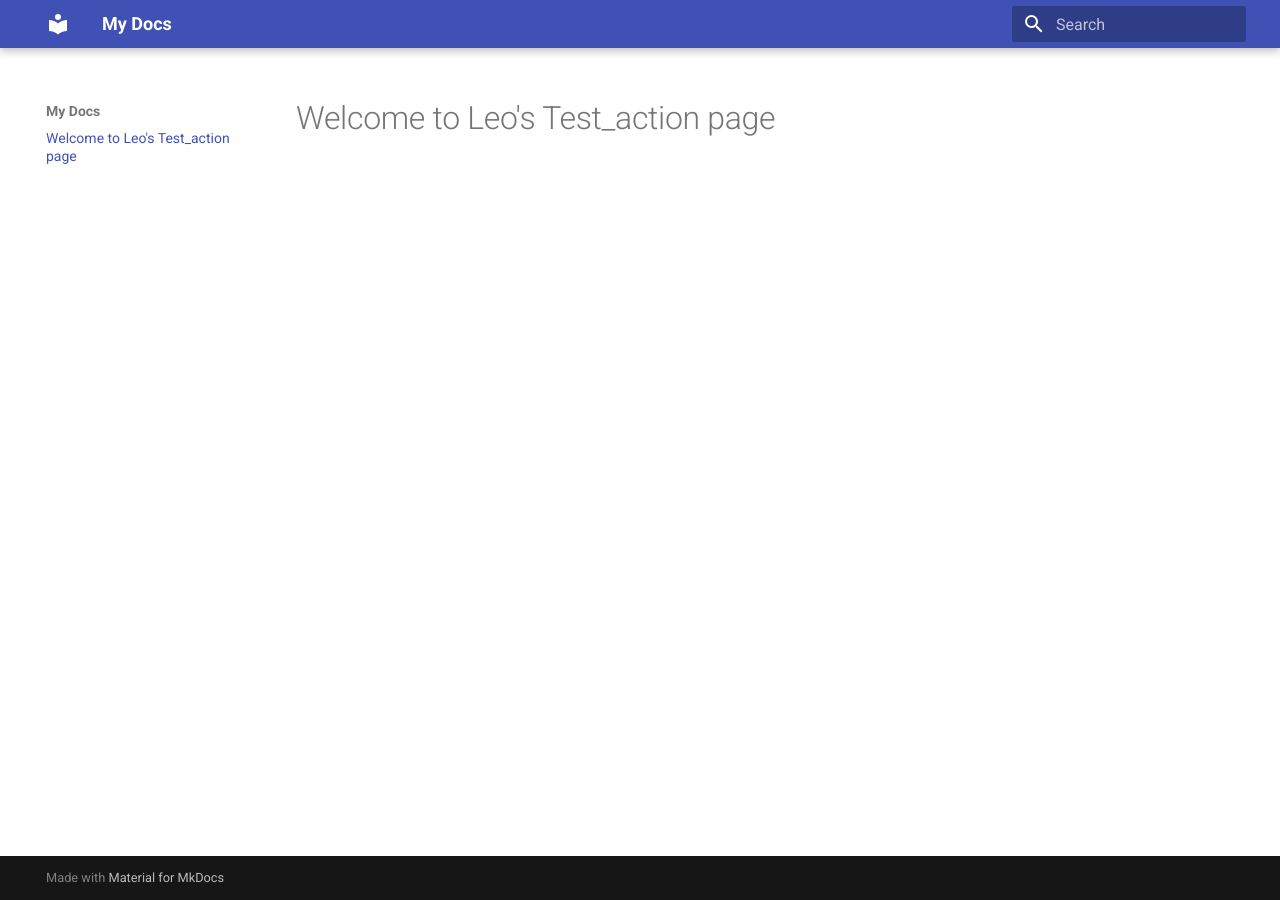
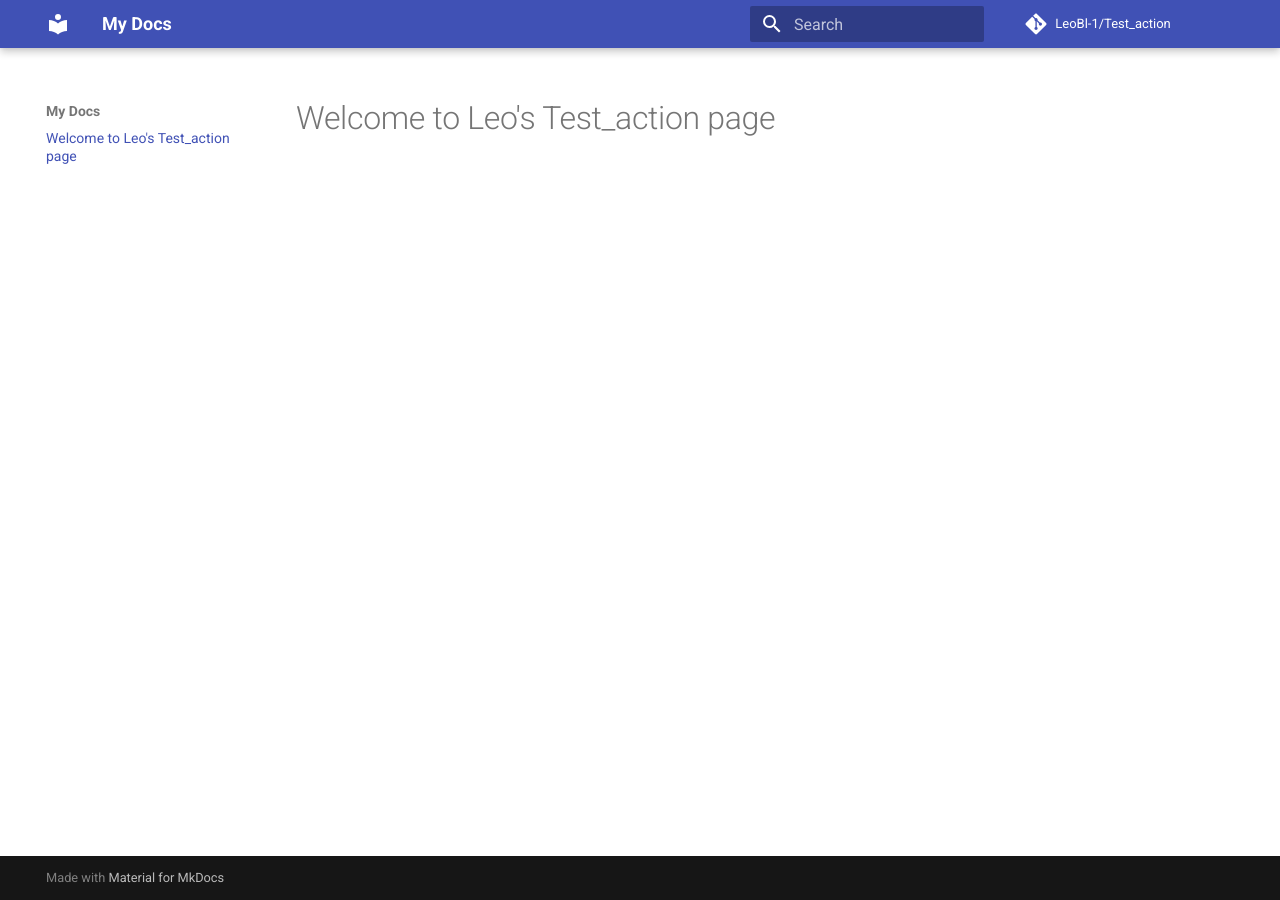
Before and after one commit to LeoBl-1/Test_action, an MkDocs documentation site: the page built from docs/index.md, in a window 1280 px wide. Built offline with MkDocs 1.6.1 and Material for MkDocs 9.7.7, drawn with Linux system fonts in a browser that asks for light colours; comment, search, counter and statistics services are not loaded.

Commit message:
Update page

```diff
--- a/mkdocs.yml
+++ b/mkdocs.yml
@@ -1,7 +1,8 @@
 site_name: My Docs
-site_url: https://leobl-1.github.io/Test-action
+site_url: https://leobl-1.github.io/Test-action/
+repo_name: LeoBl-1/Test_action
+repo_url: https://github.com/LeoBl-1/Test_action
 theme:
   name: material
   icon:
-    repo_url: https://github.com/LeoBl-1/Test_action
     repo: fontawesome/brands/git-alt
```
